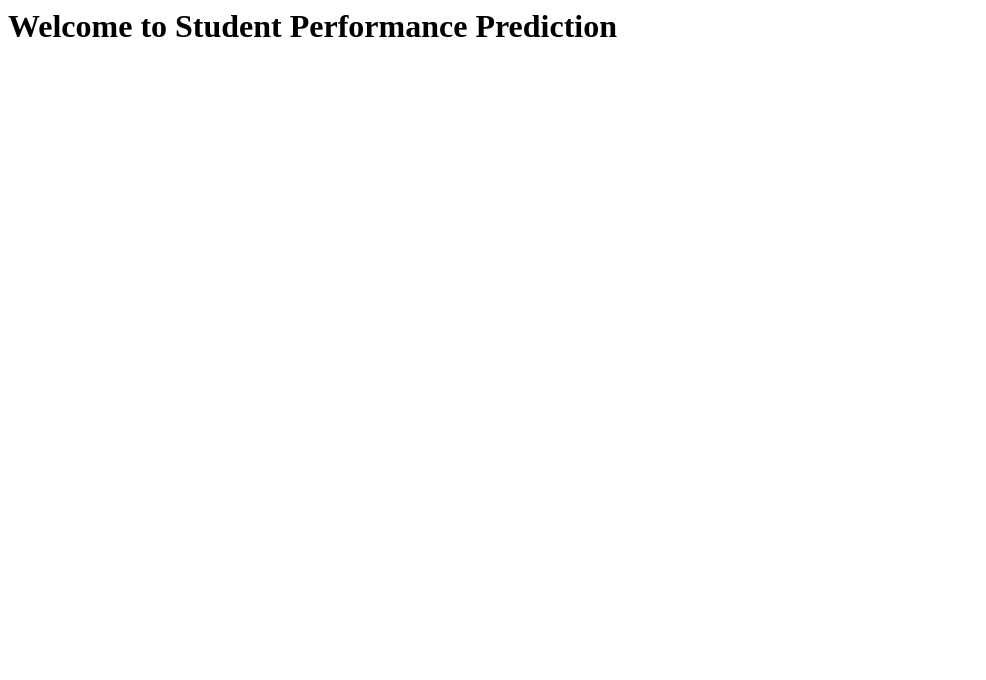
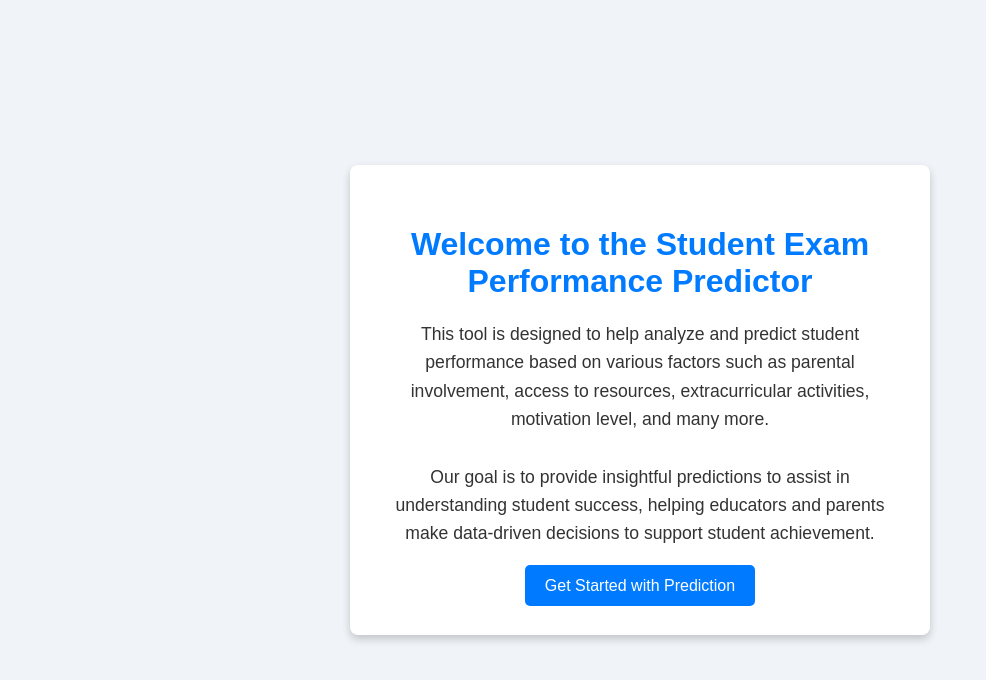
Before and after one commit to nishantgpt46/Perform_student, a plain HTML site: page templates/index.html in a window 1280 px wide. Shown: the whole page, without its empty margins (0-986 px from the left). Drawn offline with Linux system fonts and the light colour scheme.

Commit message:
UI Samples

```diff
--- a/templates/index.html
+++ b/templates/index.html
@@ -1 +1,71 @@
-<h1> Welcome to Student Performance Prediction </h1>
+<!DOCTYPE html>
+<html lang="en">
+<head>
+    <meta charset="UTF-8">
+    <meta name="viewport" content="width=device-width, initial-scale=1.0">
+    <title>Welcome to Student Exam Performance Predictor</title>
+    <style>
+        body {
+            font-family: Arial, sans-serif;
+            background-color: #f0f4f8;
+            color: #333;
+            display: flex;
+            justify-content: center;
+            align-items: center;
+            height: 100vh;
+            margin: 0;
+        }
+
+        .welcome-container {
+            background-color: #ffffff;
+            padding: 40px;
+            border-radius: 8px;
+            box-shadow: 0 4px 8px rgba(0, 0, 0, 0.2);
+            text-align: center;
+            max-width: 500px;
+            width: 100%;
+        }
+
+        h1 {
+            color: #007bff;
+            margin-bottom: 20px;
+        }
+
+        p {
+            font-size: 1.1em;
+            line-height: 1.6;
+            margin-bottom: 30px;
+        }
+
+        .btn-primary {
+            background-color: #007bff;
+            color: #fff;
+            border: none;
+            padding: 12px 20px;
+            font-size: 1em;
+            border-radius: 5px;
+            cursor: pointer;
+            text-decoration: none;
+        }
+
+        .btn-primary:hover {
+            background-color: #0056b3;
+        }
+    </style>
+</head>
+<body>
+    <div class="welcome-container">
+        <h1>Welcome to the Student Exam Performance Predictor</h1>
+        <p>
+            This tool is designed to help analyze and predict student performance based on various factors
+            such as parental involvement, access to resources, extracurricular activities, motivation level,
+            and many more.
+        </p>
+        <p>
+            Our goal is to provide insightful predictions to assist in understanding student success, helping
+            educators and parents make data-driven decisions to support student achievement.
+        </p>
+        <a href="/predictdata" class="btn-primary">Get Started with Prediction</a>
+    </div>
+</body>
+</html>
```
Also changed, not shown: image.png (added), 1 other file.
